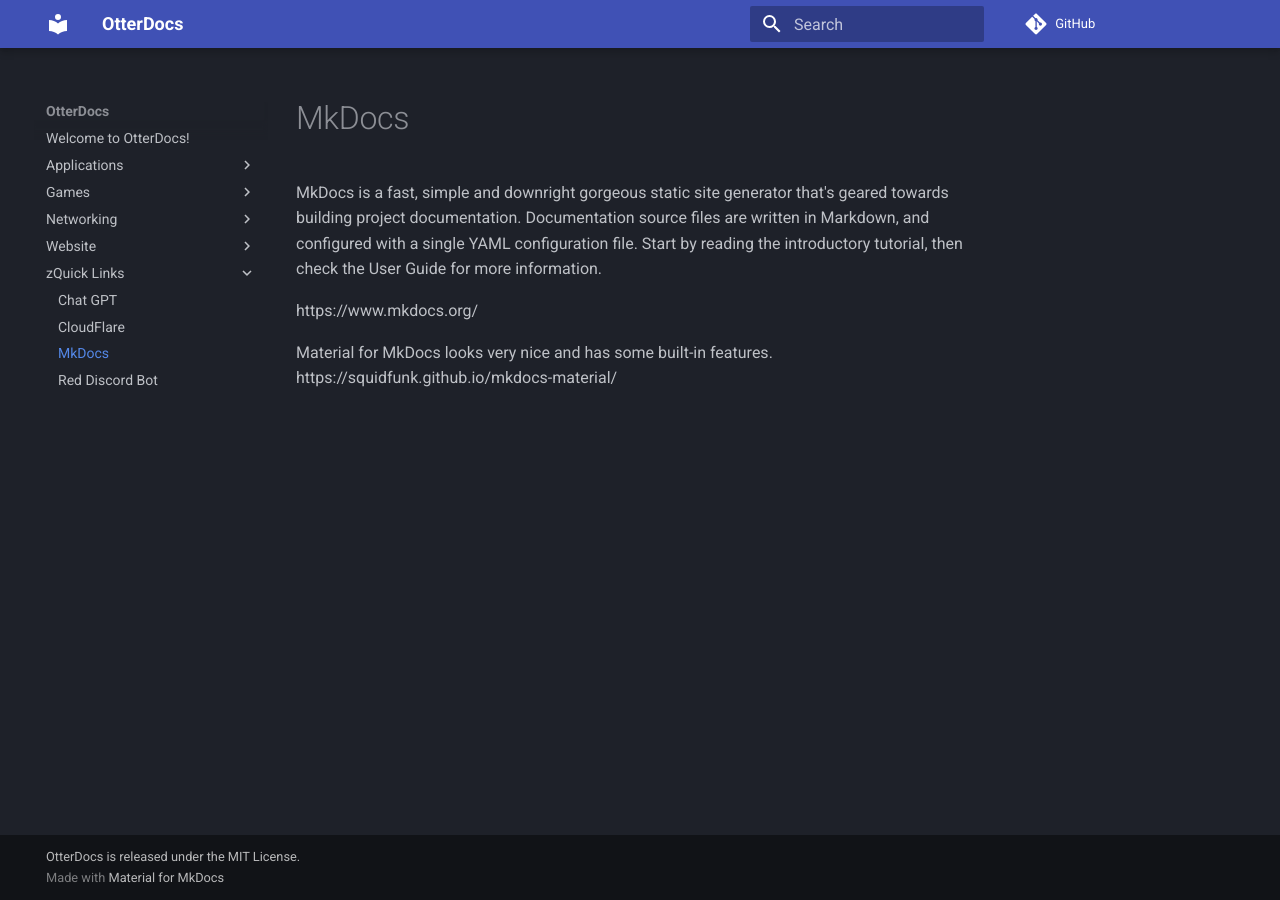
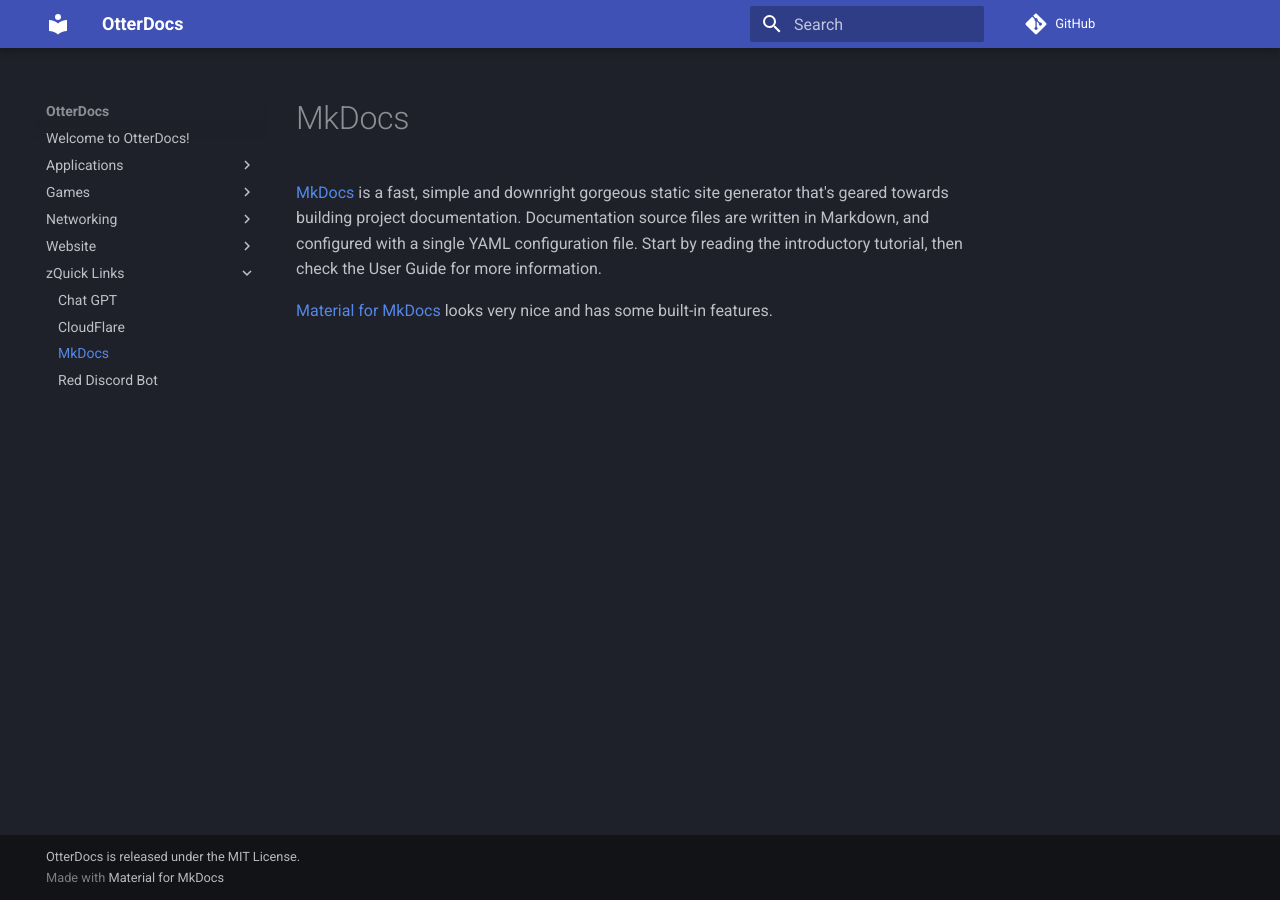
Before and after one commit to DeeKahy/OtterDocs, an MkDocs documentation site: the page built from docs/zQuick Links/MkDocs.md, in a window 1280 px wide. Built offline with MkDocs 1.6.1 and Material for MkDocs 9.7.7, drawn with Linux system fonts in a browser that asks for light colours; comment, search, counter and statistics services are not loaded.

Commit message:
better formatting

```diff
--- a/docs/zQuick Links/MkDocs.md
+++ b/docs/zQuick Links/MkDocs.md
@@ -1,9 +1,8 @@
-MkDocs is a fast, simple and downright gorgeous static site generator that's geared towards building project
+[MkDocs](https://www.mkdocs.org/) is a fast, simple and downright gorgeous static site generator that's geared towards building project
 documentation. Documentation source files are written in Markdown, and configured with a single YAML configuration file.
 Start by reading the introductory tutorial, then check the User Guide for more information.
 
-https://www.mkdocs.org/
 
 
-Material for MkDocs looks very nice and has some built-in features.
-https://squidfunk.github.io/mkdocs-material/
+
+[Material for MkDocs](https://squidfunk.github.io/mkdocs-material/) looks very nice and has some built-in features.
```
